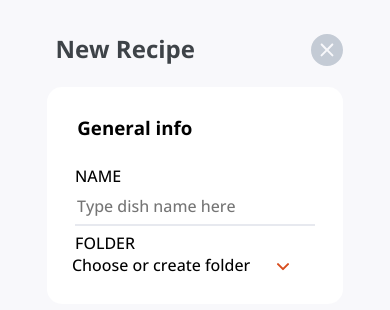
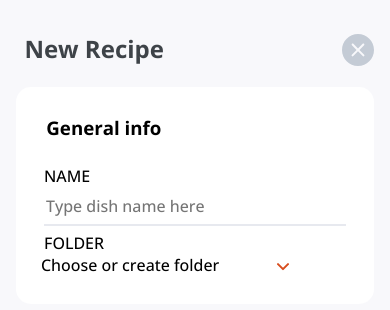
Before and after one commit to Android789515/recipe-site, a Next.js app: page / in a window 390 px wide. Shown: the top 310 px of the page. Built offline with nearby package versions, Linux system fonts and the light colour scheme.

Commit message:
Fixed side spacing and widget width for small screens in the "add recipe" modal.

```diff
--- a/styles/modals/add-recipe/AddRecipe.module.scss
+++ b/styles/modals/add-recipe/AddRecipe.module.scss
@@ -3,8 +3,8 @@
   z-index: 1;
 
   display: grid;
-  $sidePadding: .5em;
-  grid-template-columns: minmax($sidePadding, 1fr) auto minmax($sidePadding, 1fr);
+  $sidePadding: 1em;
+  grid-template-columns: minmax($sidePadding, 1fr) minmax(288px, 405px) minmax($sidePadding, 1fr);
 
   width: 100%;
   min-height: 100vh;
```
